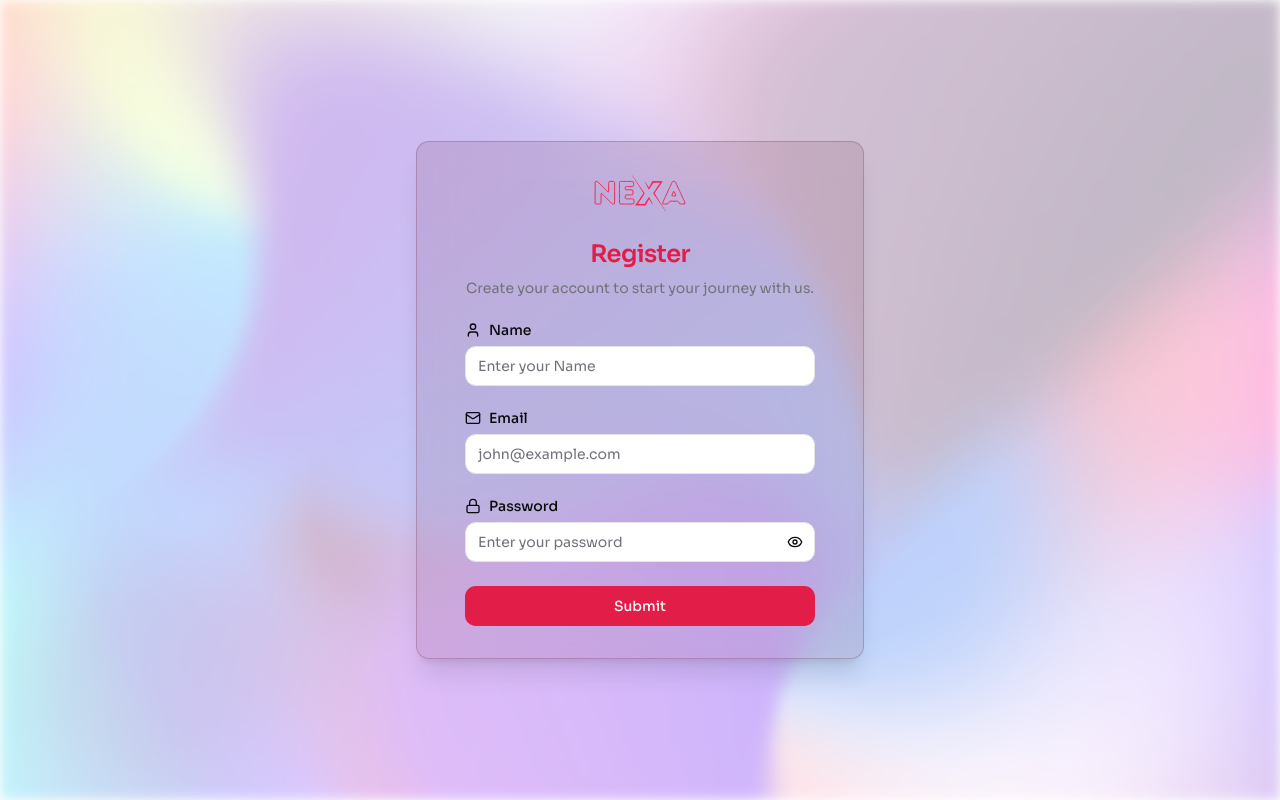
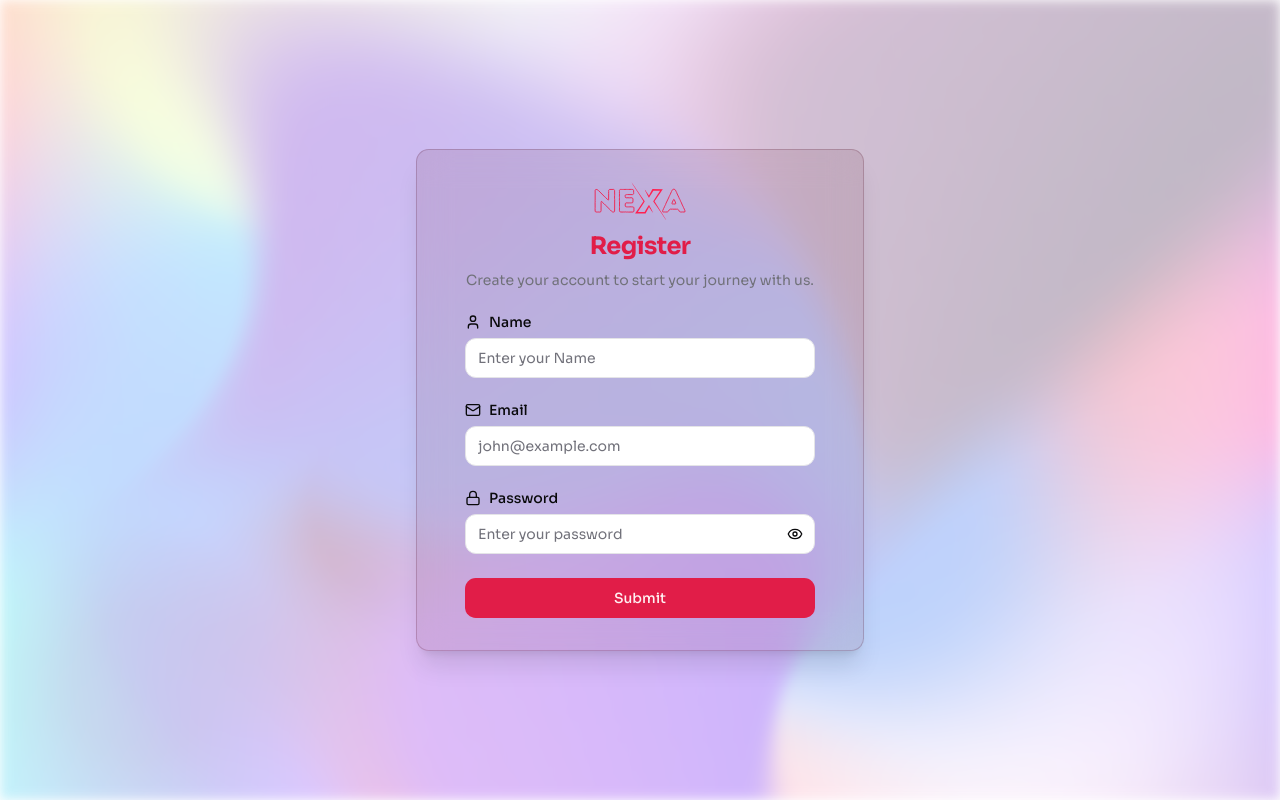
Before and after one commit to Shakilofficial/nextmart-client, a Next.js app: page /register in a window 1280 px wide. Built offline with nearby package versions, Linux system fonts and the light colour scheme.

Commit message:
update auth layout and logo

```diff
--- a/src/app/(WithAuthLayout)/layout.tsx
+++ b/src/app/(WithAuthLayout)/layout.tsx
@@ -20,7 +20,7 @@ export default function AuthLayout({ children }: AuthLayoutProps) {
       />
 
       {/* Content Container */}
-      <div className="relative w-full max-w-md rounded-lg p-8 flex flex-col items-center space-y-6 backdrop-blur-lg shadow-xl border border-rose-950/20 bg-rose-950/10 dark:border-rose-800/20">
+      <div className="relative w-full max-w-md rounded-lg p-8 flex flex-col space-y-2 items-center backdrop-blur-lg shadow-xl border border-rose-950/20 bg-rose-950/10 dark:border-rose-800/20">
         <Logo />
         {children}
       </div>
--- a/src/app/(WithAuthLayout)/register/page.tsx
+++ b/src/app/(WithAuthLayout)/register/page.tsx
@@ -4,7 +4,7 @@ const RegisterPage = () => {
   return (
     <div className="mx-auto flex w-full flex-col justify-center space-y-6 sm:w-[350px] ">
       <div className="flex flex-col space-y-2 text-center">
-        <h1 className="text-2xl font-semibold tracking-tight text-primary">
+        <h1 className="text-2xl font-bold tracking-tight text-primary">
           Register
         </h1>
         <p className="text-sm text-muted-foreground">
--- a/src/components/shared/Logo.tsx
+++ b/src/components/shared/Logo.tsx
@@ -9,16 +9,14 @@ interface LogoProps {
 const Logo = ({ className = "" }: LogoProps) => {
   return (
     <Link href="/" className={`inline-block ${className}`}>
-      <div className="w-[100px] h-auto">
       <Image
         src={logoImg}
         alt="NEXA Logo"
-          width={100}
+        width={80}
         height={30}
         priority
-          style={{ width: "100%", height: "auto" }}
+        className="w-auto h-auto"
       />
-      </div>
     </Link>
   );
 };
```
Lines whose indentation alone changed are shown as unchanged.
